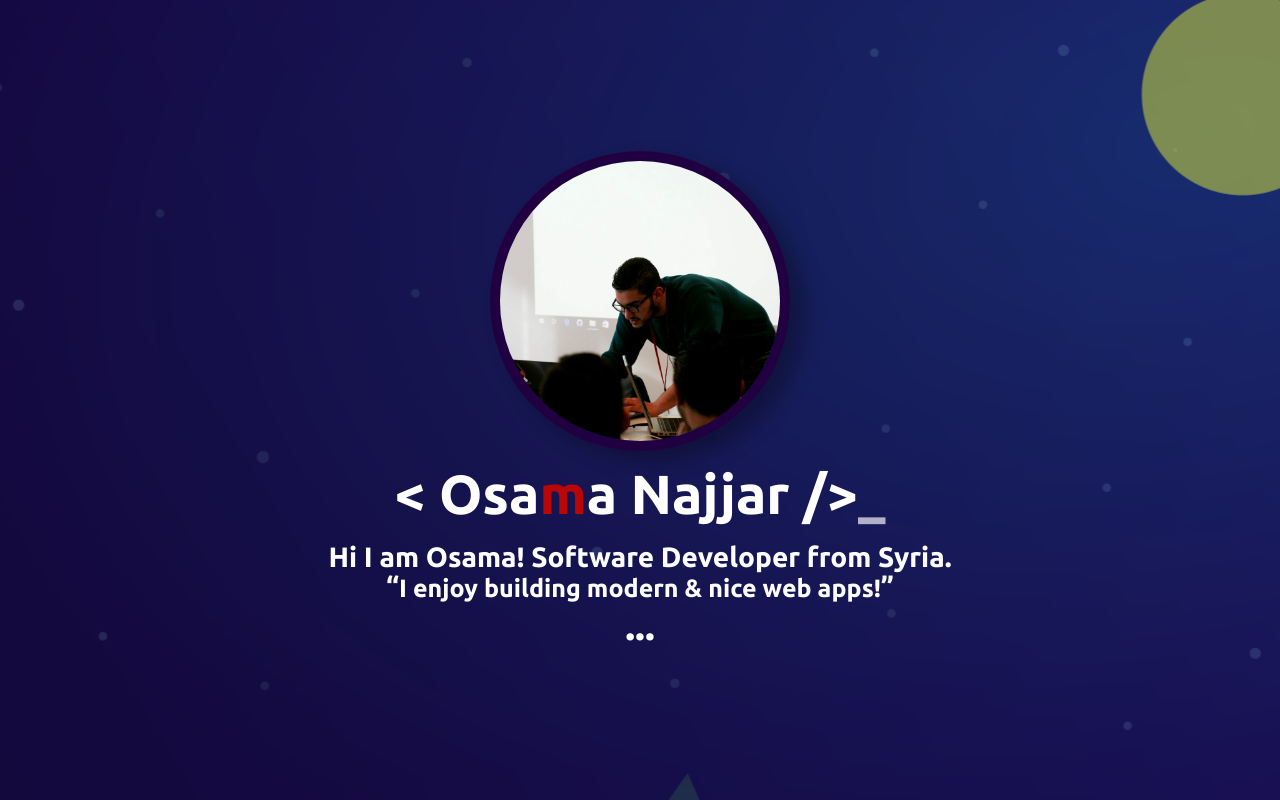
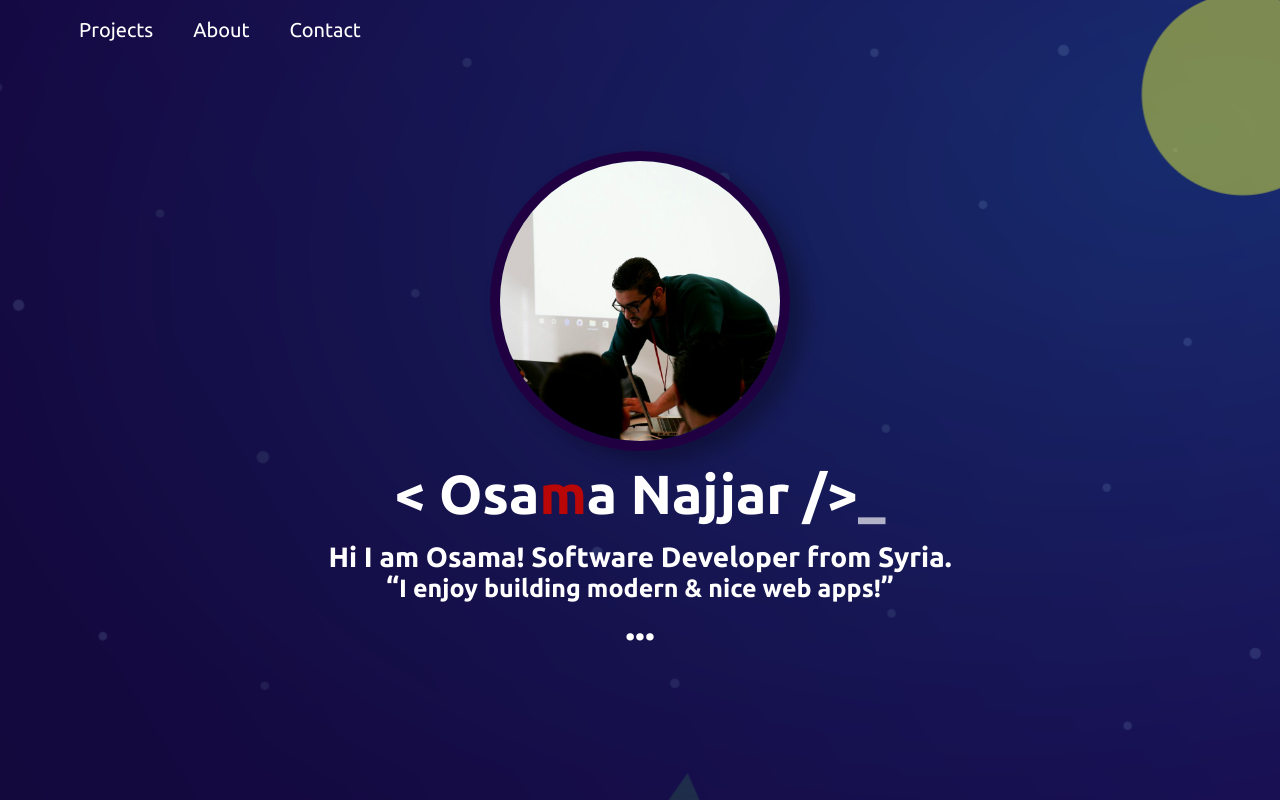
Before and after one commit to najjar-osama/my_portfolio_app, a React (Create React App) app: page / in a window 1280 px wide. Built offline with nearby package versions, Linux system fonts and the light colour scheme.

Commit message:
created nav bar comp

```diff
--- a/src/App.js
+++ b/src/App.js
@@ -1,10 +1,12 @@
 import React, { Component } from "react";
 import Intro from "./components/Intro";
+import Nav from "./components/Nav";
 import "./style.css";
 class App extends Component {
   render() {
     return (
       <div className="loaded">
+        <Nav />
         <Intro />
       </div>
     );
--- /dev/null
+++ b/src/components/Nav.jsx
@@ -0,0 +1,21 @@
+import React from "react";
+
+const Nav = () => (
+  <nav id="nav" className="nav">
+    <div className="nav-wrapper container">
+      <ul className="nav-list">
+        <li className="nav-list-item" data-scroll-nav="1">
+          <a>Projects</a>
+        </li>
+        <li className="nav-list-item" data-scroll-nav="2">
+          <a>About</a>
+        </li>
+        <li className="nav-list-item" data-scroll-nav="3">
+          <a>Contact</a>
+        </li>
+      </ul>
+    </div>
+  </nav>
+);
+
+export default Nav;
--- a/src/style.css
+++ b/src/style.css
@@ -389,6 +389,79 @@ body {
 .flex-direction--col {
   flex-direction: column; }
 
+.nav {
+  background-color: rgba(0, 0, 0, 0);
+  padding: 0;
+  margin: 0;
+  position: fixed;
+  transition: background-color 0.2s ease-in-out;
+  width: 100%;
+  z-index: 99; }
+
+.with-nav-content {
+  padding-top: 80px; }
+
+.nav--dark {
+  background-color: rgba(35, 0, 70, 0.8); }
+
+.nav-wrapper {
+  align-items: center;
+  display: flex; }
+
+.nav-list {
+  align-items: center;
+  display: flex;
+  list-style-type: none;
+  margin: 0;
+  padding: 0; }
+
+.section {
+  background: url("./images/bg_pattern.png");
+  background-position: 100px 300px; }
+
+.nav-list-item {
+  align-items: center;
+  cursor: pointer;
+  display: flex;
+  height: 45px;
+  margin: 0px 10px 0px 0px;
+  padding: 0 15px;
+  transition: background-color 0.75s ease-in-out; }
+  @media screen and (min-width: 425px) {
+    .nav-list-item {
+      height: 50px; } }
+  @media screen and (min-width: 786px) {
+    .nav-list-item {
+      height: 60px; } }
+  .nav-list-item a {
+    color: #fff;
+    font-size: 16px;
+    text-decoration: none;
+    transition: font-size, background-color 0.2s ease-in-out; }
+  @media screen and (min-width: 425px) {
+    .nav-list-item a {
+      font-size: 18px; } }
+  @media screen and (min-width: 786px) {
+    .nav-list-item a {
+      font-size: 20px; } }
+
+.active {
+  background-color: #16002d; }
+
+.loaded .nav {
+  /*animation: nav-anim 1.5s ease 0s;
+  -webkit-animation:  nav-anim 1.5s ease 0s;
+  -moz-animation:  nav-anim 1.5s ease 0s;
+  -o-animation:  nav-anim 1.5s ease 0s;*/ }
+
+@keyframes nav-anim {
+  from {
+    opacity: 0;
+    background-color: rgba(0, 0, 0, 0); }
+  to {
+    background-color: rgba(0, 0, 0, 0.3);
+    opacity: 1; } }
+
 .hero {
   display: none;
   transition: margin 0.2s ease-in-out; }
--- a/src/styles/_layout.scss
+++ b/src/styles/_layout.scss
@@ -20,3 +20,92 @@
 .flex-direction--col {
   flex-direction: column;
 }
+
+.nav {
+  background-color: rgba(0, 0, 0, 0);
+  padding: 0;
+  margin: 0;
+  position: fixed;
+  transition: background-color 0.2s ease-in-out;
+  width: 100%;
+  z-index: 99;
+}
+.with-nav-content {
+  padding-top: 80px;
+}
+
+.nav--dark {
+  background-color: rgba(35, 0, 70, 0.8);
+}
+
+.nav-wrapper {
+  align-items: center;
+  display: flex;
+}
+
+.nav-list {
+  align-items: center;
+  display: flex;
+  list-style-type: none;
+  margin: 0;
+  padding: 0;
+}
+
+.section {
+  background: url("./images/bg_pattern.png");
+  background-position: 100px 300px;
+}
+
+.nav-list-item {
+  align-items: center;
+  cursor: pointer;
+  display: flex;
+  height: 45px;
+  margin: 0px 10px 0px 0px;
+  padding: 0 15px;
+  transition: background-color 0.75s ease-in-out;
+  @media screen and (min-width: $xs) {
+    height: 50px;
+  }
+  @media screen and (min-width: $sm) {
+    height: 60px;
+  }
+  a {
+    color: #fff;
+    font-size: 16px;
+    text-decoration: none;
+    transition: font-size, background-color 0.2s ease-in-out;
+  }
+  @media screen and (min-width: $xs) {
+    a {
+      font-size: 18px;
+    }
+  }
+  @media screen and (min-width: $sm) {
+    a {
+      font-size: 20px;
+    }
+  }
+}
+
+.active {
+  background-color: darken($purble, 5);
+}
+
+.loaded .nav {
+  /*animation: nav-anim 1.5s ease 0s;
+  -webkit-animation:  nav-anim 1.5s ease 0s;
+  -moz-animation:  nav-anim 1.5s ease 0s;
+  -o-animation:  nav-anim 1.5s ease 0s;*/
+}
+
+@keyframes nav-anim {
+  from {
+    opacity: 0;
+    background-color: rgba(0, 0, 0, 0);
+  }
+  to {
+    background-color: rgba(0, 0, 0, 0.3);
+    opacity: 1;
+  }
+}
```
